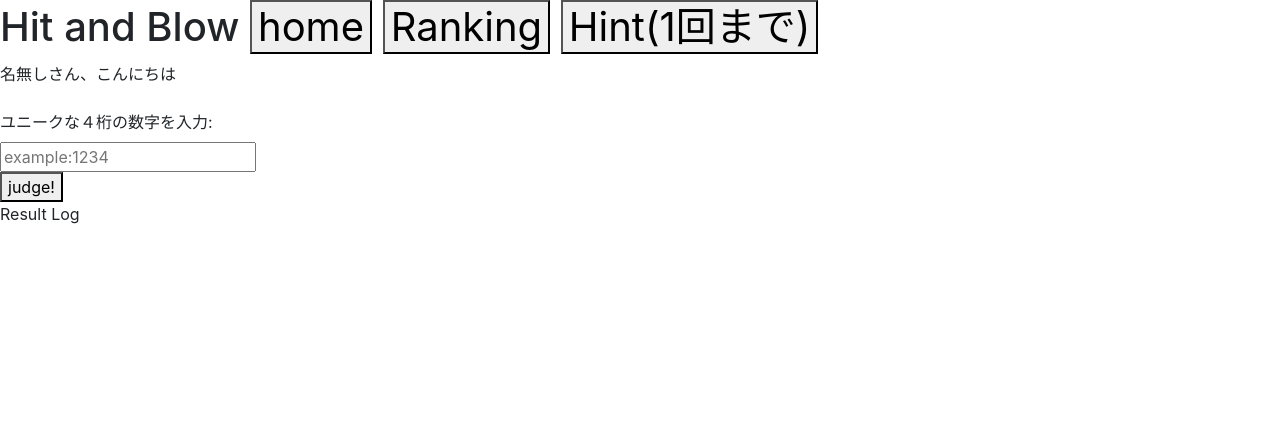
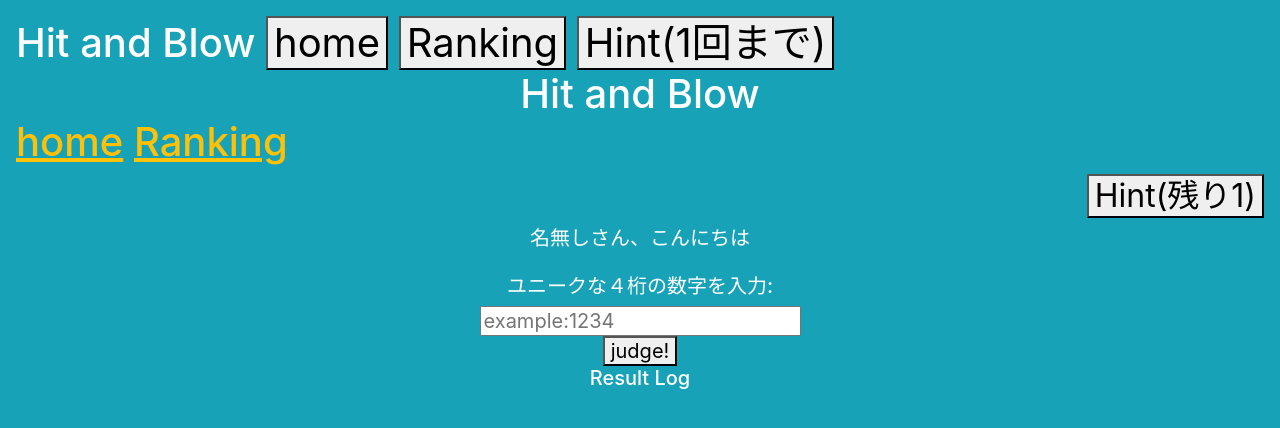
Before and after one commit to 2020-AIT-OOP2-Group2/Hit_and_Blow, a Flask app: page /play in a window 1280 px wide. Shown: the top 428 px of the page. Run offline with Flask 2, Linux system fonts and the light colour scheme; some libraries are stand-ins or nearby versions.

Commit message:
Update playScreen.html

```diff
--- a/templates/playScreen.html
+++ b/templates/playScreen.html
@@ -14,7 +14,22 @@
         <button id="back_home">home</button>
         <button id="view_ranking">Ranking</button>
         <button id="get_hint">Hint(1回まで)</button>
+        <body class="p-3 mb-2 bg-info text-white">
+            <div class="text-center">
+            <h1 >Hit and Blow
+            <div class="d-flex align-items-start">
+                <div class="text-right">
+                    <u class="text-warning" onclick="javascript:window.history.back(-1);return false;">home</u>
+                    <u class="text-warning">Ranking</u>
+                </div>
+            </div>
         </h1>
+        <h2>
+            <div class="text-right">
+            <button id="get_hint">Hint(残り1)</button>
+            </div>
+        </h2>
+        <h5>
         <div id="judge_result" name="judge_result"></div>
         <div id="name_place">名無しさん、こんにちは</div>
         <label for="nums"><br>ユニークな４桁の数字を入力:</label>
@@ -24,5 +39,8 @@
         <button id="vote">judge!</button>
         <div id="error_message" style="color: red;"></div>
         <div id="judge_log">Result Log<br></div>
+        </div>
+        </h5>
+        </body>
     </body>
     </html>
```
Lines whose indentation alone changed are shown as unchanged.
